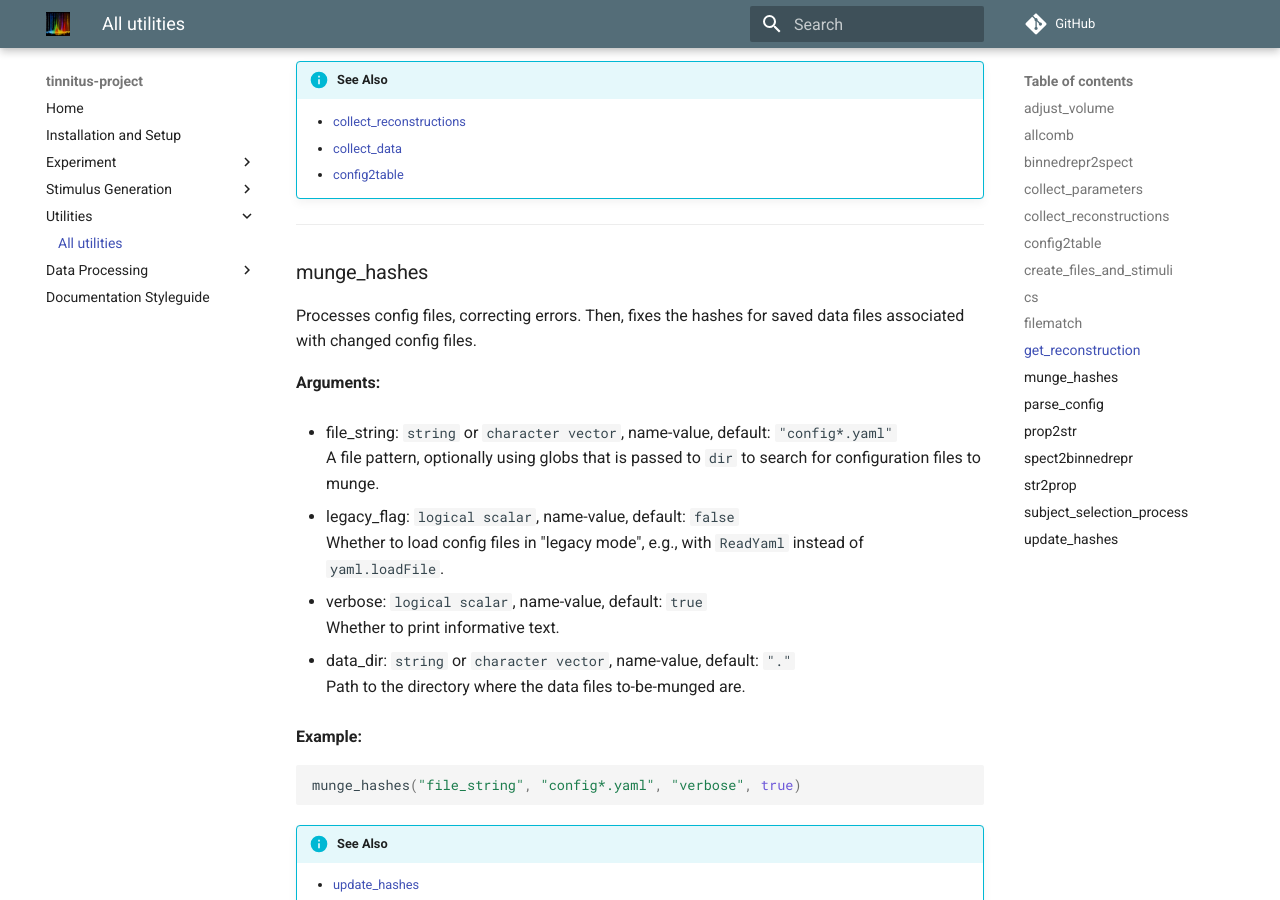
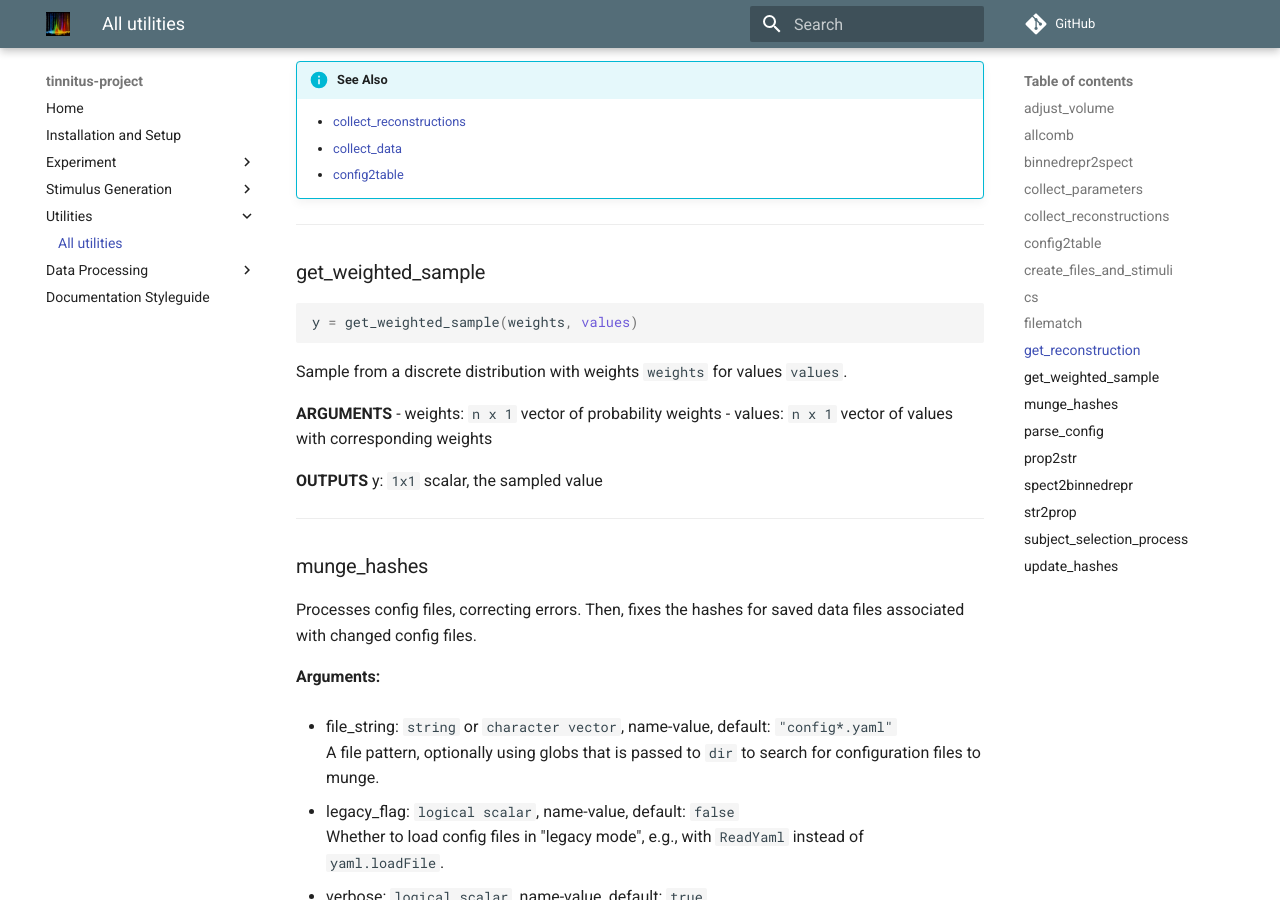
Before and after one commit to The-Lammert-Lab/tinnitus-reconstruction, an MkDocs documentation site: the page built from docs/utils.md, in a window 1280 px wide and 900 px high, scrolled down 6683 px. Built offline with MkDocs 1.6.1 and Material for MkDocs 9.7.7, drawn with Linux system fonts in a browser that asks for light colours; comment, search, counter and statistics services are not loaded.

Commit message:
121 weighted prior stimulus generation method (#123)
* Add setter for max_bins

* Add new stimulus generation method

````diff
--- a/docs/utils.md
+++ b/docs/utils.md
@@ -394,6 +394,27 @@ Compute the reconstruction, given the response vector and the stimuli matrix wit
 
 -------
 
+### get_weighted_sample
+
+```matlab
+y = get_weighted_sample(weights, values)
+```
+Sample from a discrete distribution with weights `weights`
+for values `values`.
+
+**ARGUMENTS**
+- weights: `n x 1` vector of probability weights
+- values: `n x 1` vector of values with corresponding weights
+
+**OUTPUTS**
+y: `1x1` scalar, the sampled value
+
+
+
+
+
+-------
+
 ### munge_hashes
 Processes config files, correcting errors.
 Then, fixes the hashes for saved data files
````
Also changed, not shown: docs/stimgen/AbstractStimulusGenerationMethod.md (+1 -0 lines), 5 other files.
